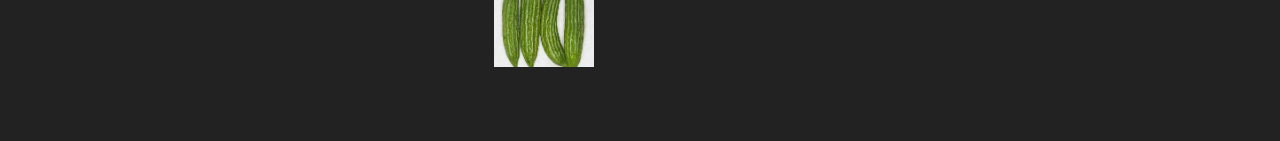
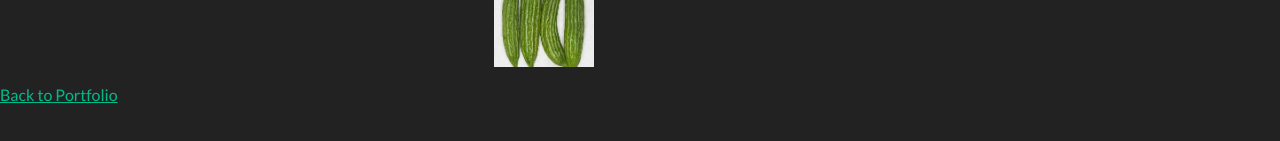
Before and after one commit to kelvinhanz25/bootstrap, a plain HTML site: page index.html in a window 1280 px wide. Shown: the part 375-516 px from the top of the page. Drawn offline with nearby package versions, Linux system fonts and the light colour scheme.

Commit message:
Update index.html

```diff
--- a/index.html
+++ b/index.html
@@ -43,6 +43,7 @@
     </div>
   </div>
 </div>
+<a href="https://kelvinhanz25.github.io/My-portfolio/#Acts" class="text-align: center">Back to Portfolio</a>
 
 </body>
 </html>
```
